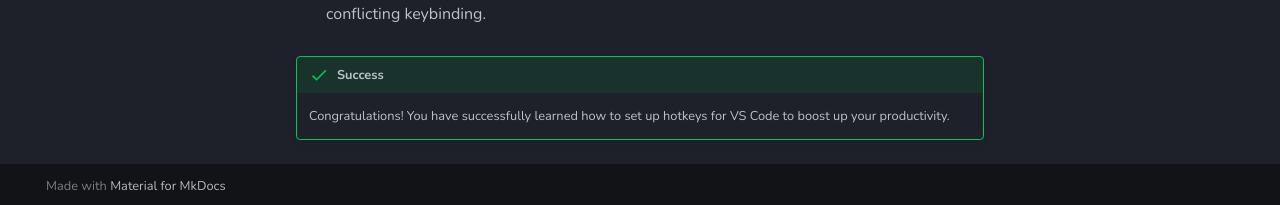
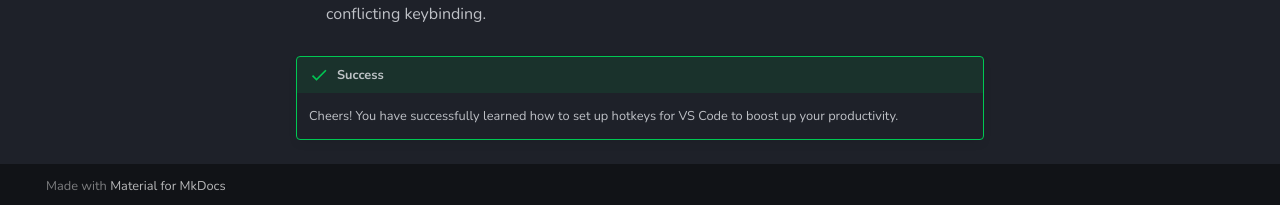
Before and after one commit to DJANG2024/MKDocsMaterial, an MkDocs documentation site: the page built from docs/keyboard_shortcuts.md, in a window 1280 px wide and 1345 px high. Shown: the part 1137-1342 px from the top of the window. Built offline with MkDocs 1.6.1 and Material for MkDocs 9.7.7, drawn with Linux system fonts in a browser that asks for light colours.

Commit message:
Revise content

```diff
--- a/docs/keyboard_shortcuts.md
+++ b/docs/keyboard_shortcuts.md
@@ -31,4 +31,4 @@ Visual Studio Code provides the flexibility of customizing keyboard shortcuts, a
 5. **Review** the list to ensure your chosen hotkey is not already in use by other action. If there is a key conflict, **follow** the steps from the previous section to remove or change the conflicting keybinding.
 
 !!! success "Success"
-    Congratulations! You have successfully learned how to set up hotkeys for VS Code to boost up your productivity.
+    Cheers! You have successfully learned how to set up hotkeys for VS Code to boost up your productivity.
```
Also changed, not shown: docs/github_repo.md (+3 -2 lines).
